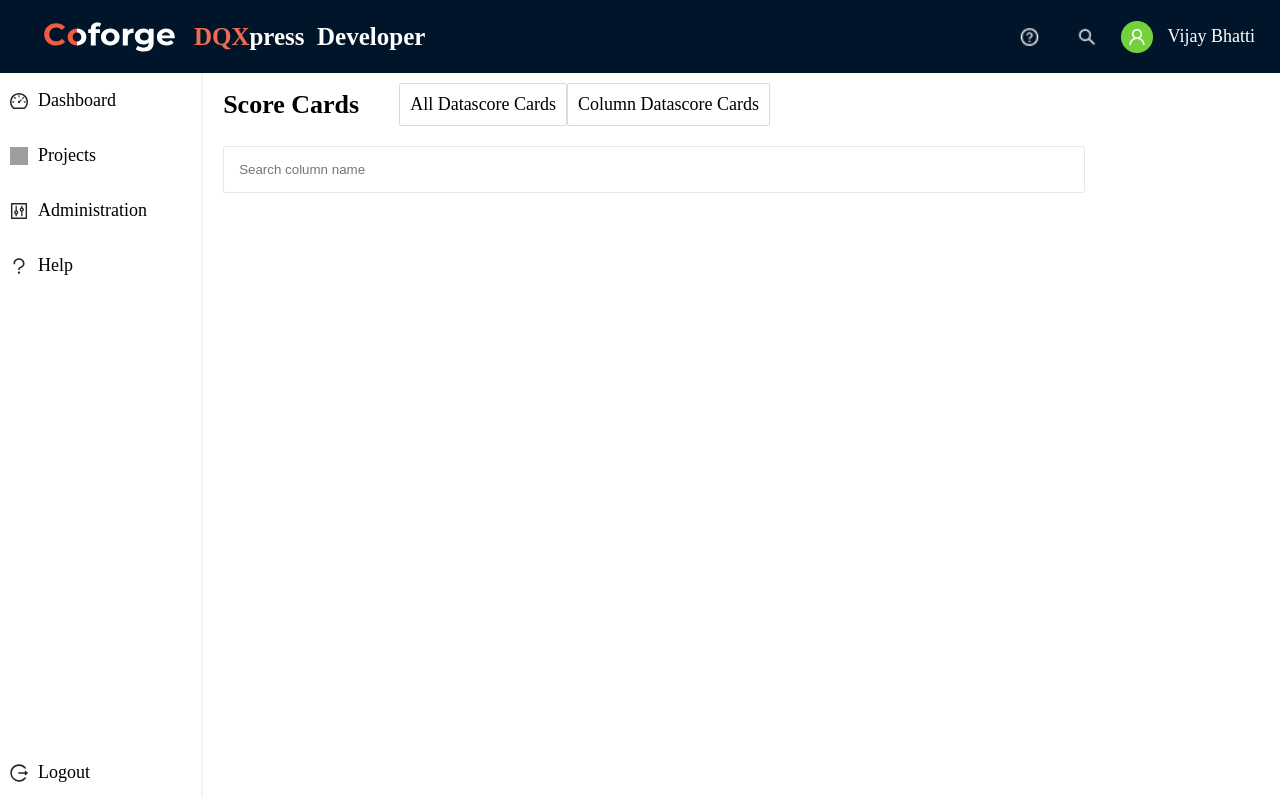
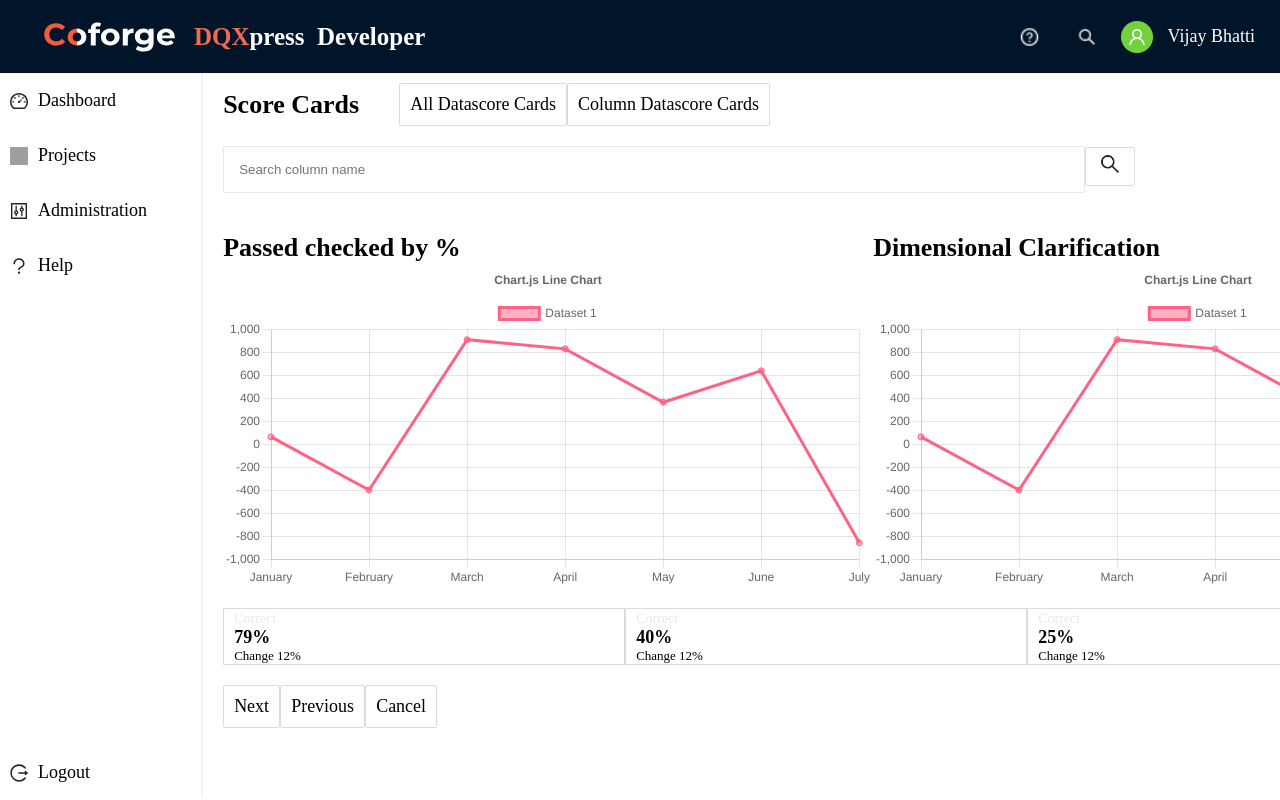
Before and after one commit to ritika-sharma123/DQXpress, a React (Create React App) app: page /score-cards in a window 1280 px wide. Built offline with nearby package versions, Linux system fonts and the light colour scheme; grey boxes are pictures that could not be loaded; a web font is replaced by a local one.

Commit message:
Added:: Score Cards pages changes

```diff
--- a/package.json
+++ b/package.json
@@ -11,6 +11,7 @@
     "@testing-library/react": "^13.4.0",
     "@testing-library/user-event": "^13.5.0",
     "chart.js": "^4.4.2",
+    "faker": "^6.6.6",
     "prop-types": "^15.8.1",
     "react": "^18.2.0",
     "react-chartjs-2": "^5.2.0",
@@ -45,5 +46,8 @@
       "last 1 firefox version",
       "last 1 safari version"
     ]
+  },
+  "devDependencies": {
+    "@faker-js/faker": "^8.4.1"
   }
 }
--- a/src/App.scss
+++ b/src/App.scss
@@ -7,3 +7,8 @@ body {
 .container {
   height: 100vh;
 }
+
+.small-title {
+  color: $light-grey;
+  font-size: $font-size-small;
+}
--- a/src/components/Stepper/index.js
+++ b/src/components/Stepper/index.js
@@ -10,7 +10,7 @@ const Stepper = ({ label, numberOfsteps, currentStep, index }) => {
       <div className="stepper-step">
         <div className={`circle ${isActive(index)}`}></div>
         {isFinalStep(index) ? null : (
-          <div className={`line ${isActive(index)}`}></div>
+          <div className={`line ${isActive(index + 1)}`}></div>
         )}
       </div>
       <label>{label}</label>
--- a/src/pages/Projects/ProjectsForms/index.js
+++ b/src/pages/Projects/ProjectsForms/index.js
@@ -41,6 +41,8 @@ const ProjectDetailsPage = () => {
     );
   };
 
+  const handleNextStep = () => {};
+
   function dynamicForms() {
     switch (currentStep) {
       case 0:
@@ -77,7 +79,7 @@ const ProjectDetailsPage = () => {
           <Button
             name="Next"
             className={"primary-button"}
-            onClick={handleContinueStep}
+            onClick={handleNextStep}
           />
         ) : (
           <Button
--- /dev/null
+++ b/src/pages/Projects/ScoreCards/chartExam.js
@@ -0,0 +1,54 @@
+import React from "react";
+import {
+  Chart as ChartJS,
+  CategoryScale,
+  LinearScale,
+  PointElement,
+  LineElement,
+  Title,
+  Tooltip,
+  Legend,
+} from "chart.js";
+import { Line } from "react-chartjs-2";
+import { faker } from "@faker-js/faker";
+
+ChartJS.register(
+  CategoryScale,
+  LinearScale,
+  PointElement,
+  LineElement,
+  Title,
+  Tooltip,
+  Legend
+);
+
+export const options = {
+  responsive: true,
+  plugins: {
+    legend: {
+      position: "top",
+    },
+    title: {
+      display: true,
+      text: "Chart.js Line Chart",
+    },
+  },
+};
+
+const labels = ["January", "February", "March", "April", "May", "June", "July"];
+
+export const data = {
+  labels,
+  datasets: [
+    {
+      label: "Dataset 1",
+      data: labels.map(() => faker.datatype.number({ min: -1000, max: 1000 })),
+      borderColor: "rgb(255, 99, 132)",
+      backgroundColor: "rgba(255, 99, 132, 0.5)",
+    },
+  ],
+};
+
+export function LineChart() {
+  return <Line options={options} data={data} />;
+}
--- a/src/pages/Projects/ScoreCards/index.js
+++ b/src/pages/Projects/ScoreCards/index.js
@@ -3,6 +3,21 @@ import PageTitle from "../../../components/PageTitle";
 import Button from "../../../components/Button";
 import Input from "../../../components/Input";
 import "./index.scss";
+import Card from "../../../components/Card";
+import { LineChart } from "./chartExam";
+import Search from "../../../assets/images/Search.png";
+
+export const CardData = ({ title = "Correct", dataPercent }) => {
+  return (
+    <div className="data-progress-percent-div">
+      <span className="small-title">{title}</span>
+      <div className="data-percent">{dataPercent}</div>
+      <div>
+        <div className="data-change">Change 12%</div>
+      </div>
+    </div>
+  );
+};
 
 const ScoreCards = () => {
   return (
@@ -13,6 +28,39 @@ const ScoreCards = () => {
         <Button name="Column Datascore Cards" />
       </div>
       <Input placeholder={"Search column name"} className={"input"} />
+      <Button className={"search-button"}>
+        <img src={Search} alt="i" />
+      </Button>
+      <div className="charts-div">
+        <div>
+          <Card className={"line-chart"}>
+            <PageTitle name={"Passed checked by %"} />
+            <LineChart />
+          </Card>
+        </div>
+        <div>
+          <Card className={"line-chart"}>
+            <PageTitle name={"Dimensional Clarification"} />
+            <LineChart />
+          </Card>
+        </div>
+      </div>
+      <div className="multiple-cards">
+        <Card>
+          <CardData dataPercent="79%" />
+        </Card>
+        <Card>
+          <CardData dataPercent="40%" />
+        </Card>
+        <Card>
+          <CardData dataPercent="25%" />
+        </Card>
+      </div>
+      <div>
+        <Button name="Next" />
+        <Button name="Previous" />
+        <Button name="Cancel" />
+      </div>
     </div>
   );
 };
--- a/src/pages/Projects/ScoreCards/index.scss
+++ b/src/pages/Projects/ScoreCards/index.scss
@@ -13,3 +13,43 @@
     width: 80%;
   }
 }
+
+.search-button {
+  padding: 6px;
+  width: 50px;
+  margin-top: -3px;
+
+  img {
+    height: 20px;
+  }
+}
+
+.charts-div {
+  display: flex;
+  justify-content: space-between;
+  margin: 20px 0px;
+
+  .line-chart {
+    width: 650px;
+    border: none !important;
+  }
+}
+
+.data-progress-percent-div {
+  margin-left: 10px;
+
+  .data-percent {
+    font-size: large;
+    font-weight: 600;
+  }
+
+  .data-change {
+    font-size: small;
+  }
+}
+
+.multiple-cards {
+  margin: 20px 0px;
+  display: flex;
+  justify-content: space-between;
+}
```
Also changed, not shown: src/components/ProgressBar/index.js (added, +7 -0 lines), src/assets/images/Search.png (added), src/components/ProgressBar/index.scss (added), 1 other file (tests, documents, lock files or other folders).
